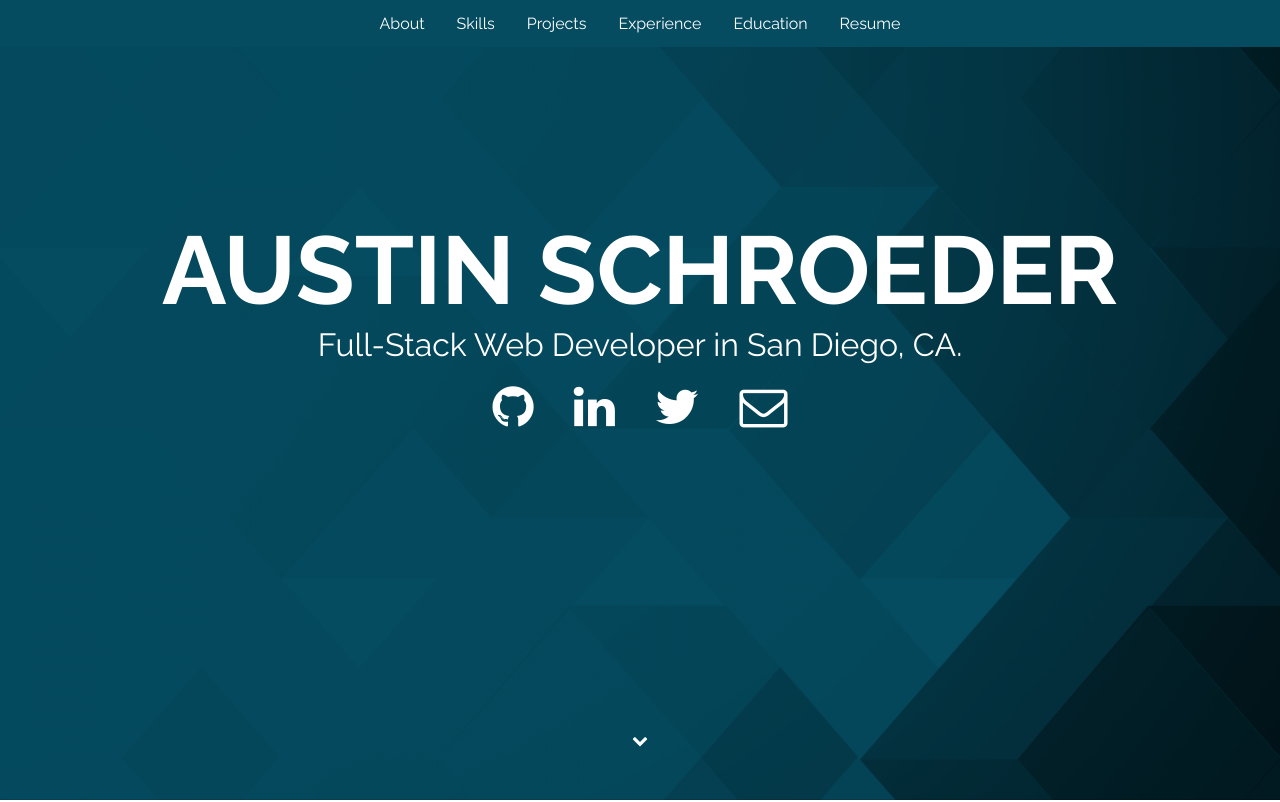
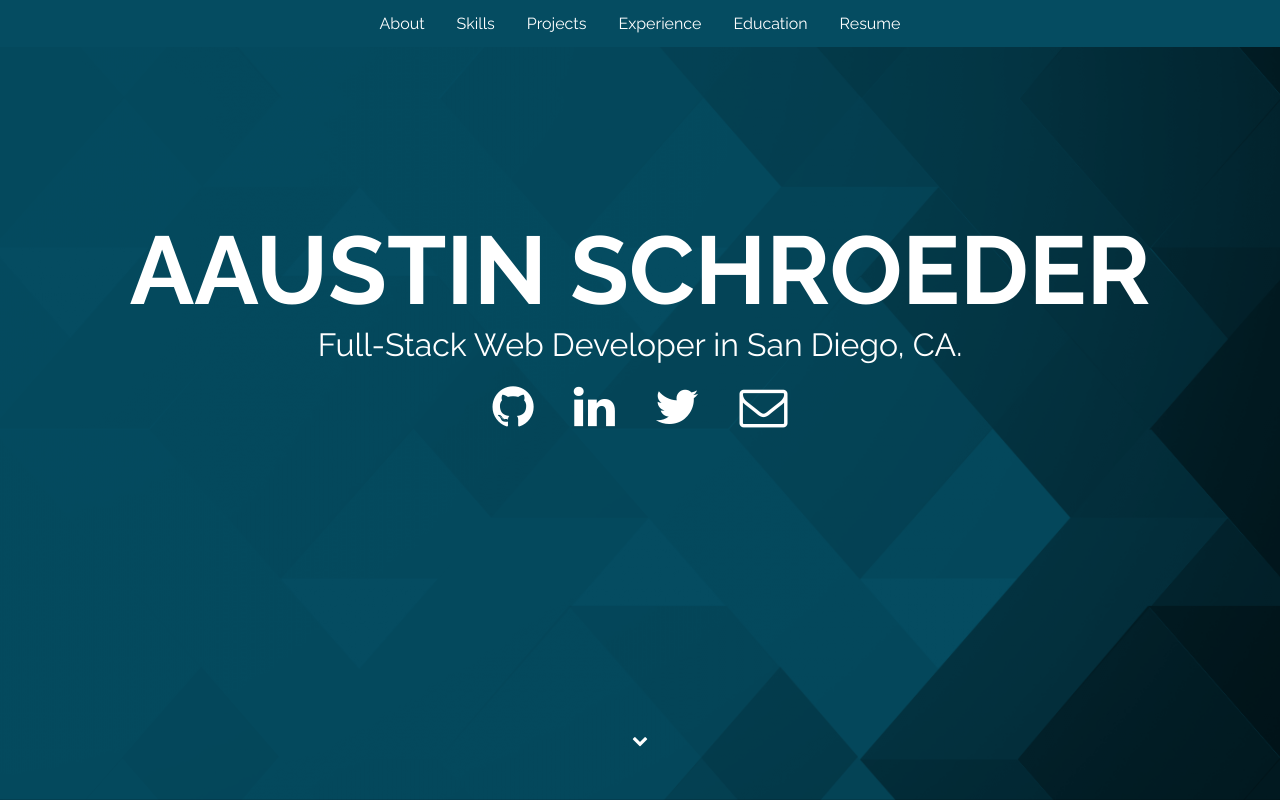
Before and after one commit to austinschroeder/portfolio-react, a React (Create React App) app: page / in a window 1280 px wide. Shown: the top 802 px of the page. Built offline with nearby package versions, Linux system fonts and the light colour scheme.

Commit message:
git deploy test

```diff
--- a/src/components/Header.js
+++ b/src/components/Header.js
@@ -6,7 +6,7 @@ function Header() {
         // <!-- HEADER -->
       <div className="jumbotron">
         <div className="jumbotron-text">
-          <h1>AUSTIN SCHROEDER</h1>
+          <h1>AAUSTIN SCHROEDER</h1>
           <p>Full-Stack Web Developer in San Diego, CA.</p>
         </div>
         <div className="jumbotron-social">
```
